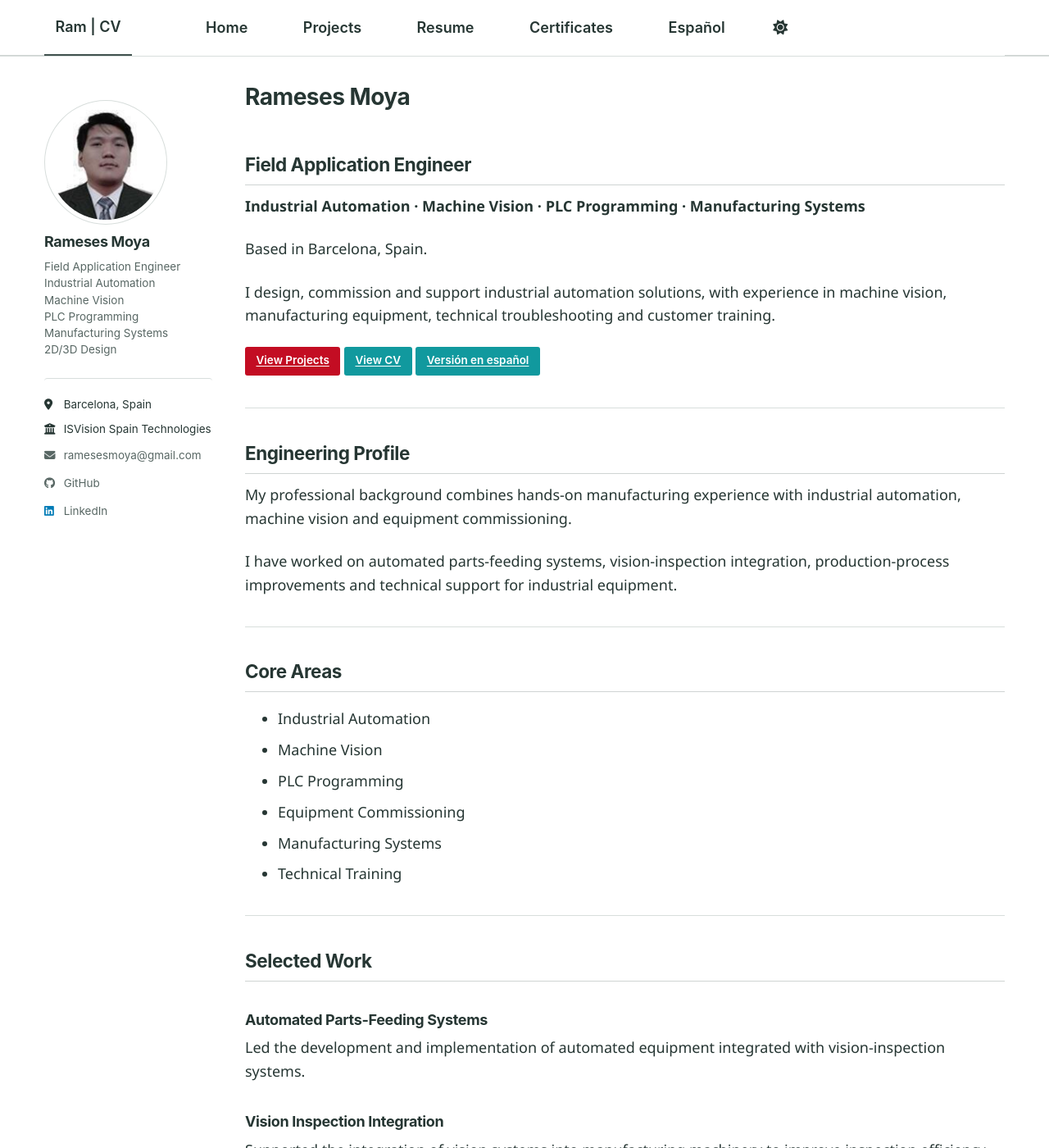
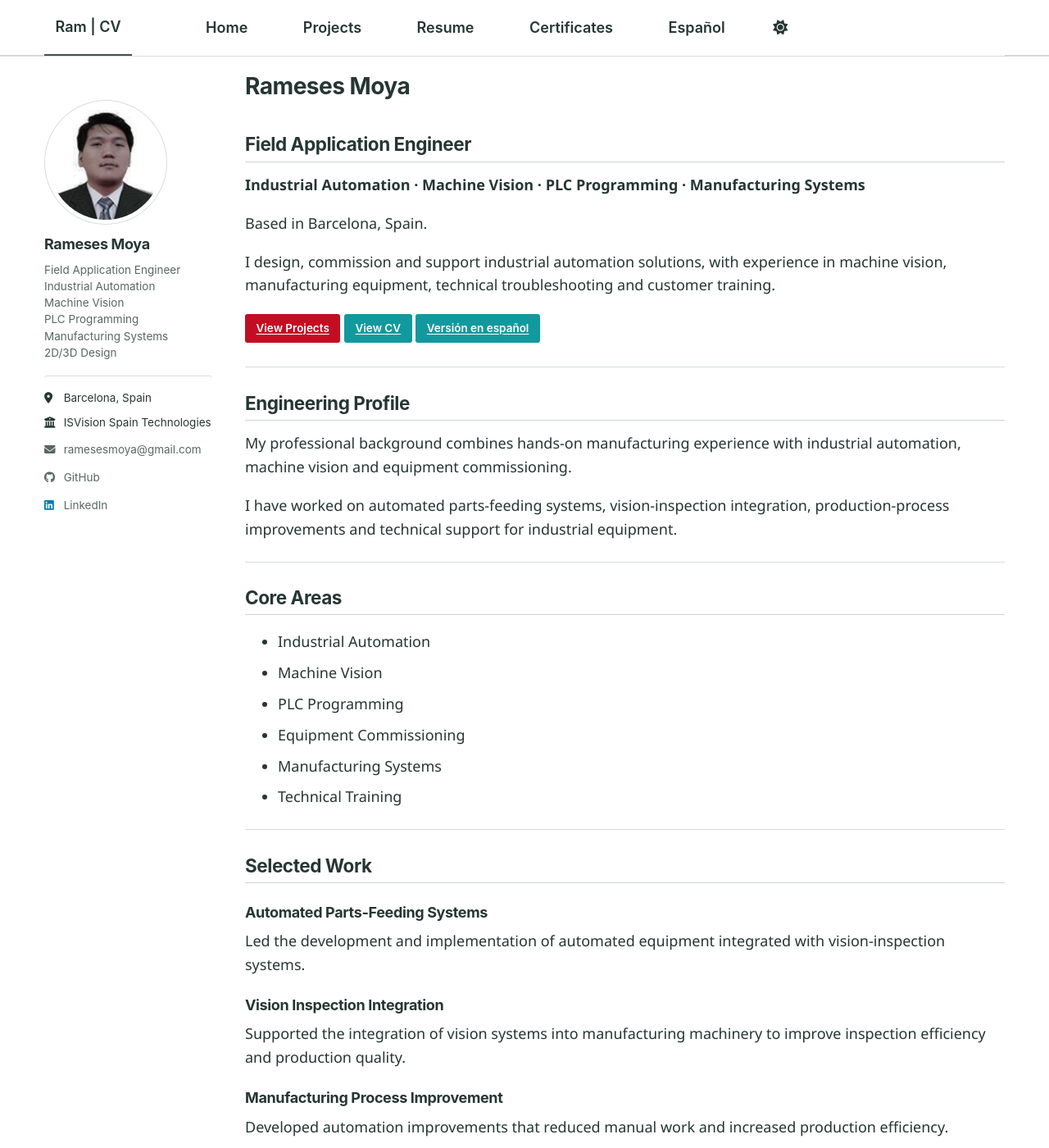
Before and after one commit to rvmoya/rvmoya.github.io, a Jekyll site: the page built from _pages/about.md, in a window 1280 px wide and 1400 px high. Shown: the whole window at 82% size. Built offline with Jekyll 4.4.1, drawn with Linux system fonts in a browser that asks for light colours; a script bundle is joined from its source files by our own code; library files that are not in the unit come from our copies.

Commit message:
Tighten page spacing and vertical rhythm

```diff
--- a/_sass/custom.scss
+++ b/_sass/custom.scss
@@ -335,3 +335,70 @@ a:focus {
   background-color: #ffffff !important;
   color: var(--rm-accent);
 }
+/* ---------------------------------------------------------
+   Compact page spacing
+   --------------------------------------------------------- */
+
+#main {
+  margin-top: 1.25rem;
+}
+
+.page__content h1 {
+  margin-bottom: 0.9rem;
+}
+
+.page__content h2 {
+  margin-top: 1.65rem;
+  margin-bottom: 0.75rem;
+  padding-bottom: 0.4rem;
+}
+
+.page__content h3 {
+  margin-top: 1.35rem;
+  margin-bottom: 0.55rem;
+}
+
+.page__content p {
+  margin-top: 0;
+  margin-bottom: 1rem;
+}
+
+.page__content hr {
+  margin: 1.4rem 0;
+}
+
+.page__content .btn {
+  margin-top: 0.15rem;
+  margin-bottom: 0.2rem;
+}
+
+.author__avatar {
+  margin-bottom: 0.75rem;
+}
+
+.author__name {
+  margin-top: 0;
+  margin-bottom: 0.5rem;
+}
+
+.author__bio {
+  margin-bottom: 0.9rem;
+}
+
+.author__urls {
+  margin-top: 1rem;
+  padding-top: 0.9rem;
+}
+@media screen and (min-width: 1024px) {
+  .page__content {
+    padding-top: 0;
+  }
+
+  .page__content > h1:first-child {
+    margin-top: 0;
+  }
+
+  .sidebar {
+    padding-top: 0;
+  }
+}
```
